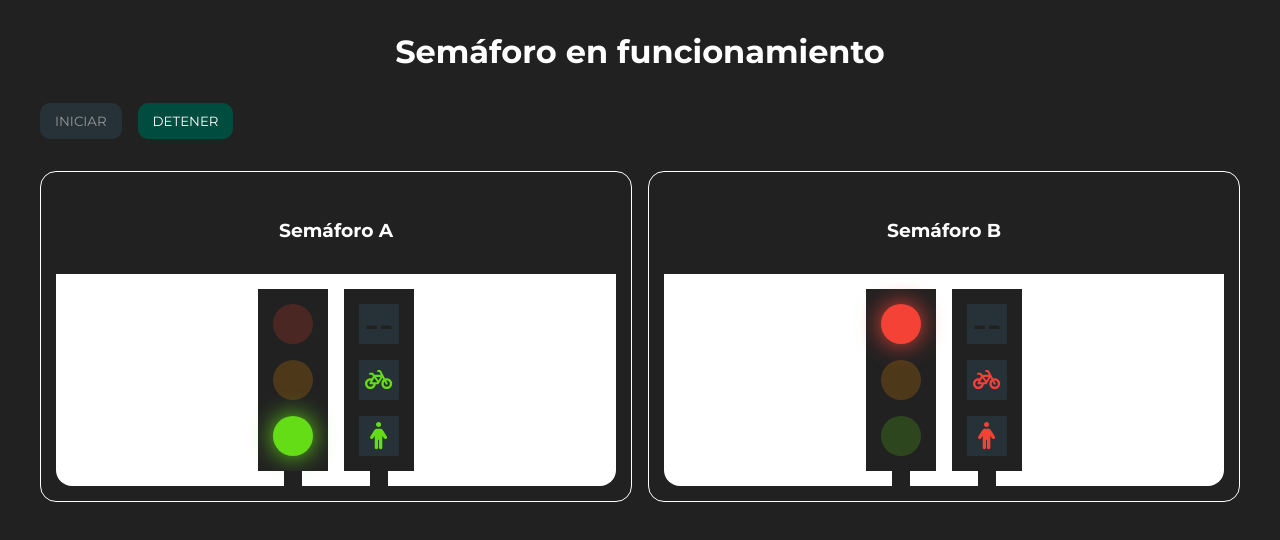
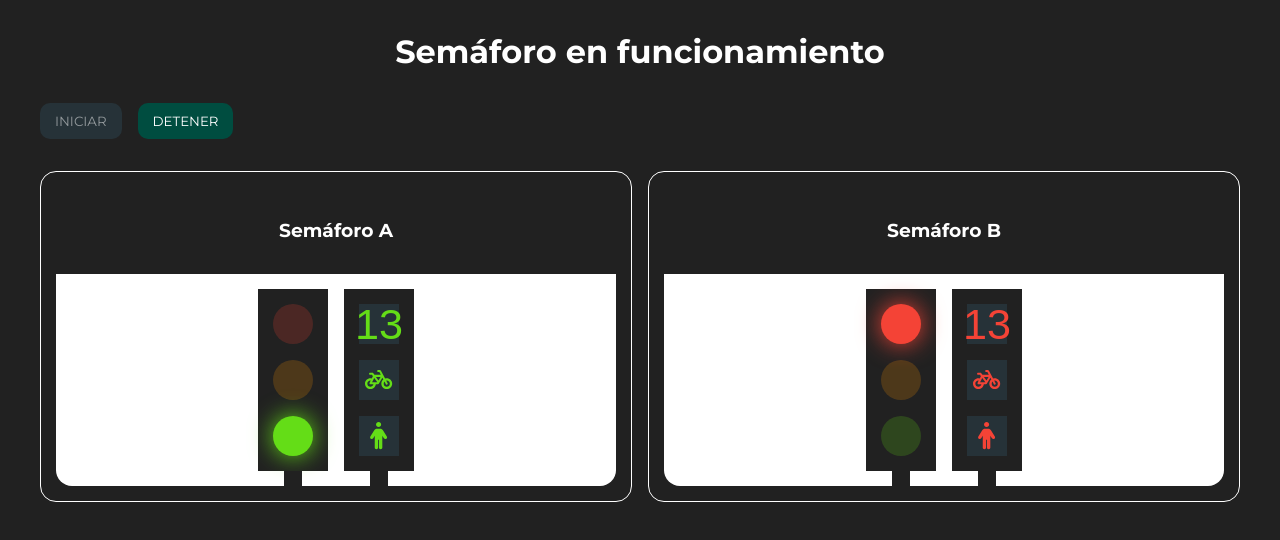
Before and after one commit to alodor24/traffic-light, a plain HTML site: page index.html in a window 1280 px wide. Both pictures are taken after a click on the button "INICIAR". Drawn offline with Linux system fonts and the light colour scheme; a web font is replaced by a local one.

Commit message:
Create timer function

```diff
--- a/index.html
+++ b/index.html
@@ -29,7 +29,7 @@
             </div>
 
             <div class="traffic-light traffic-light-2">
-              <div id="timer" class="square-light">--</div>
+              <div class="square-light timer">--</div>
               <div class="square-light person-icon">
                 <?xml version="1.0" ?><svg
                   viewBox="0 0 640 512"
@@ -66,7 +66,7 @@
             </div>
 
             <div class="traffic-light traffic-light-2">
-              <div id="timer" class="square-light">--</div>
+              <div class="square-light timer">--</div>
               <div class="square-light person-icon">
                 <?xml version="1.0" ?><svg
                   viewBox="0 0 640 512"
--- a/switchLights.js
+++ b/switchLights.js
@@ -1,4 +1,5 @@
 import { changeLight, changeColorIcon } from "./changeLight.js";
+import { startTimer, stopTimer } from "./timer.js";
 
 // TODO: Refactor this code
 const redTrafficLight1 = document.querySelector("#board-1 .red-light");
@@ -13,6 +14,9 @@ const bikeIcon1 = document.querySelector("#board-1 .bike-icon svg path");
 const personIcon2 = document.querySelector("#board-2 .person-icon svg path");
 const bikeIcon2 = document.querySelector("#board-2 .bike-icon svg path");
 
+const timer1 = document.querySelector("#board-1 .timer");
+const timer2 = document.querySelector("#board-2 .timer");
+
 const redLightColor = "#f44336";
 const greenLightColor = "#64dd17";
 const defaultLightColor = "#212121";
@@ -20,7 +24,7 @@ const defaultLightColor = "#212121";
 let isRunning = false;
 let timeoutIds = [];
 
-const longLightDuration = 5000;
+const longLightDuration = 15000;
 const shortLightDuration = 1500;
 
 const switchLights = () => {
@@ -34,6 +38,11 @@ const switchLights = () => {
   changeColorIcon(personIcon2, redLightColor);
   changeColorIcon(bikeIcon2, redLightColor);
 
+  timer1.style.color = greenLightColor;
+  timer2.style.color = redLightColor;
+
+  startTimer(timer1, timer2, longLightDuration);
+
   timeoutIds.push(
     setTimeout(() => {
       changeLight(greenTrafficLight1, false);
@@ -43,10 +52,17 @@ const switchLights = () => {
       changeColorIcon(personIcon1, redLightColor);
       changeColorIcon(bikeIcon1, redLightColor);
 
+      timer1.style.color = redLightColor;
+      timer2.style.color = redLightColor;
+
       timeoutIds.push(
         setTimeout(() => {
           changeLight(orangeTrafficLight1, false);
           changeLight(redTrafficLight1, true);
+
+          timer1.style.color = redLightColor;
+          timer2.style.color = greenLightColor;
+          startTimer(timer1, timer2, longLightDuration);
 
           changeLight(orangeTrafficLight2, false);
           changeLight(redTrafficLight2, false);
@@ -63,6 +79,8 @@ const switchLights = () => {
 
               changeColorIcon(personIcon2, redLightColor);
               changeColorIcon(bikeIcon2, redLightColor);
+
+              timer2.style.color = redLightColor;
 
               timeoutIds.push(
                 setTimeout(() => {
@@ -105,6 +123,12 @@ const stopTrafficLights = () => {
   changeLight(greenTrafficLight2, false);
   changeLight(orangeTrafficLight2, false);
   changeLight(redTrafficLight2, false);
+
+  timer1.style.color = defaultLightColor;
+  timer1.innerText = "--";
+  timer2.style.color = defaultLightColor;
+  timer2.innerText = "--";
+  stopTimer();
 };
 
 export { startTrafficLights, stopTrafficLights };
--- /dev/null
+++ b/timer.js
@@ -0,0 +1,31 @@
+let timer;
+
+const setTimer = (counter) => {
+  return counter < 10 ? `0${String(counter)}` : String(counter);
+};
+
+const startTimer = (element1, element2, duration) => {
+  let counter = duration / 1000 - 1;
+
+  element1.innerText = setTimer(counter);
+  element2.innerText = setTimer(counter);
+
+  timer = setInterval(() => {
+    if (counter === 0) {
+      clearInterval(timer);
+      element1.innerText = "--";
+      element2.innerText = "--";
+      return;
+    }
+
+    element1.innerText = setTimer(counter);
+    element2.innerText = setTimer(counter);
+    counter--;
+  }, 1000);
+};
+
+const stopTimer = () => {
+  clearInterval(timer);
+};
+
+export { startTimer, stopTimer };
```
